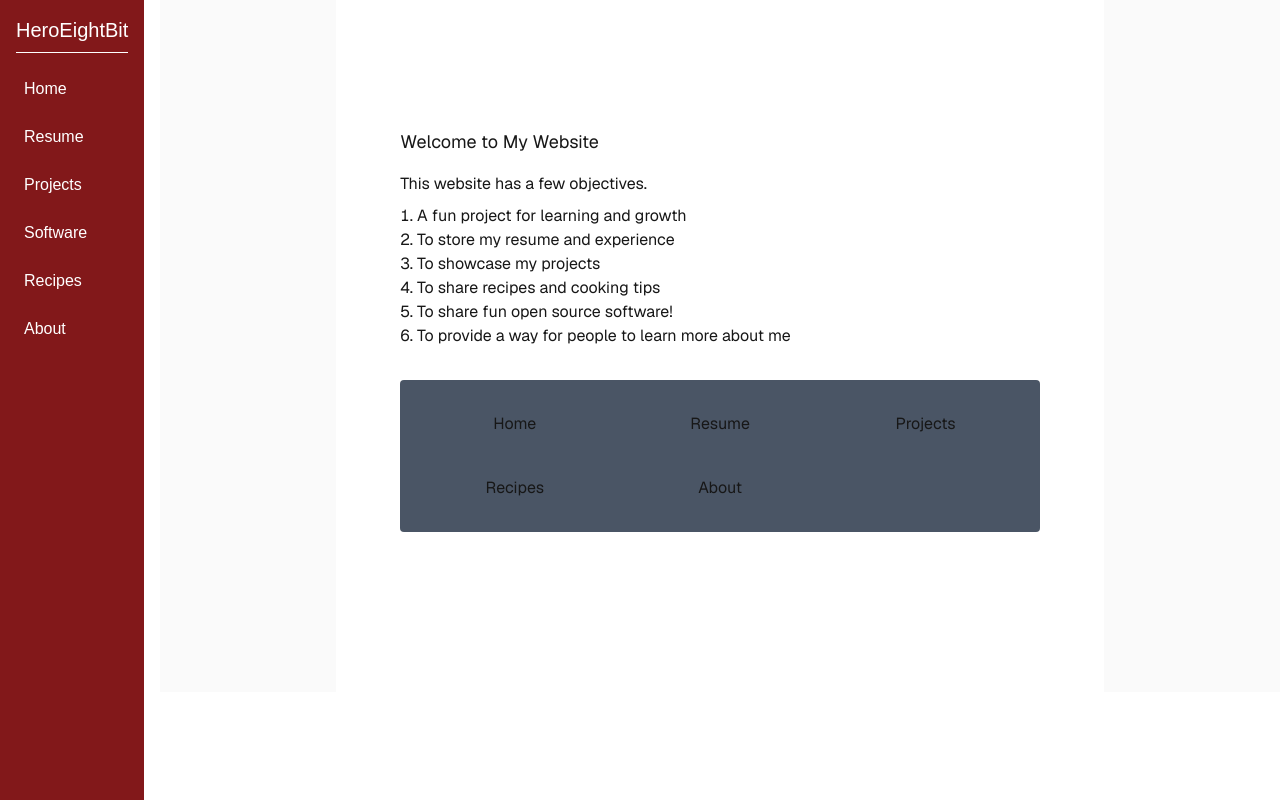
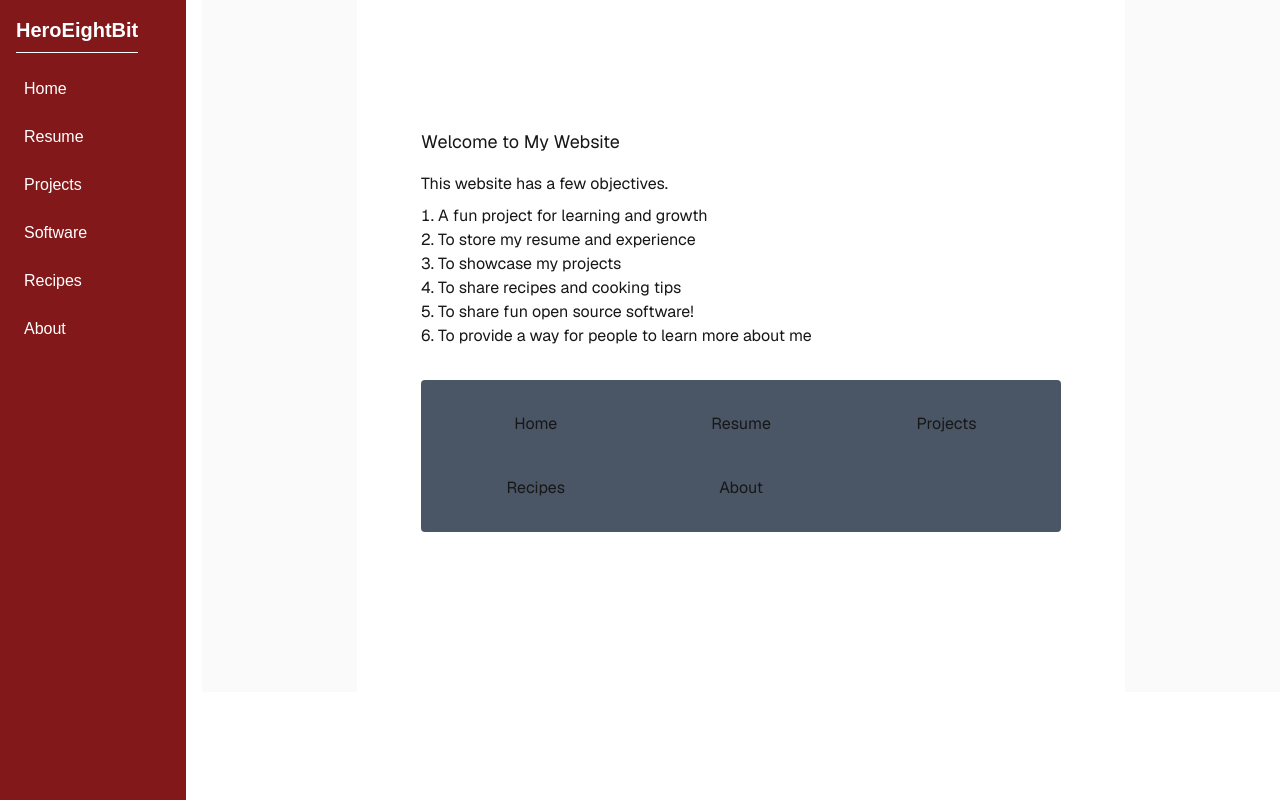
Before and after one commit to HeroEightBit/website-heroeightbit-ai, a Next.js app: page / in a window 1280 px wide. Built offline with nearby package versions, Linux system fonts and the light colour scheme.

Commit message:
style: enhance Sidebar styling for better visibility and emphasis on site name

```diff
--- a/app/components/Sidebar.tsx
+++ b/app/components/Sidebar.tsx
@@ -3,8 +3,8 @@ import { SITE_CONFIG } from '../constants/site';
 
 const Sidebar = () => {
   return (
-    <aside className="float-left top-0 h-screen bg-red-900 text-white p-4 mr-4">
-      <div className="mb-2 text-xl">{SITE_CONFIG.name}</div>
+    <aside className="float-left top-0 h-screen bg-red-900 text-white p-4 pr-12 mr-4">
+      <div className="mb-2 text-xl font-bold">{SITE_CONFIG.name}</div>
       <hr />
       <nav className="flex flex-col gap-2 mt-4">
         <Link href="/" className="hover:bg-red-800 p-2 rounded transition">Home</Link>
```
